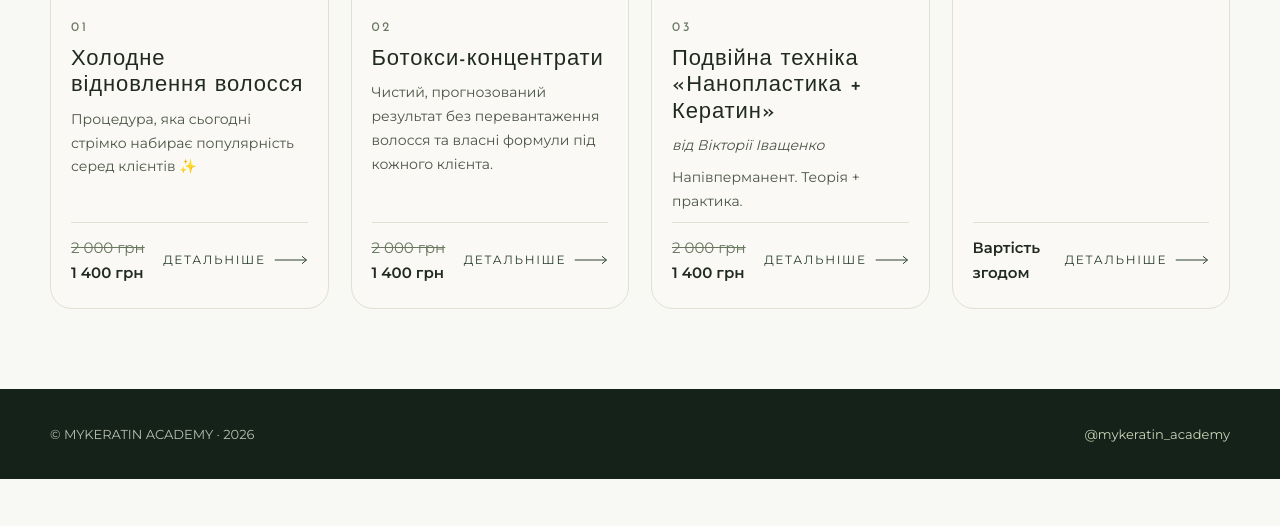
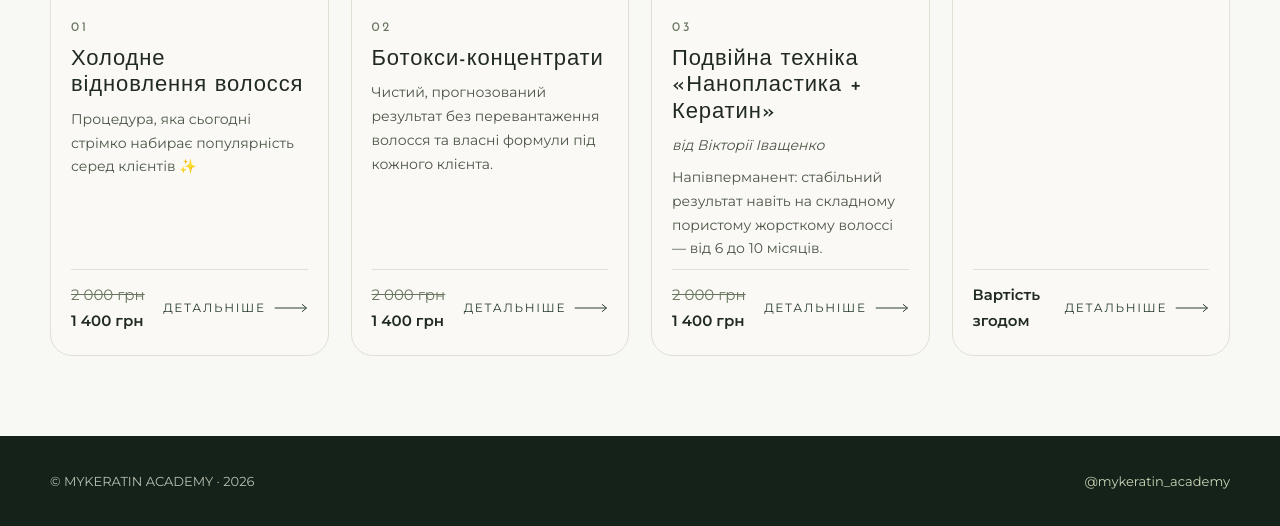
Before and after one commit to mykeratinonline/mykeratinonline.github.io, a plain HTML site: page index.html in a window 1280 px wide. Shown: the part 1397-1923 px from the top of the page. Before the commit the page ends 1876 px from the top, so only its background shows below. Drawn offline with Linux system fonts and the light colour scheme.

Commit message:
Опис курсу «Нанопластика + Кератин»
Co-Authored-By: Claude Opus 5.5 <noreply@anthropic.com>
Claude-Session: https://claude.ai/code/session_01CanYBg5BwC3sWdcUTJvJxE

```diff
--- a/index.html
+++ b/index.html
@@ -240,10 +240,14 @@ const COURSES = [
     id: "nano", status: "preorder", access: "30.11", price: 2000, img: "kurs-3",
     title: "Подвійна техніка «Нанопластика + Кератин»",
     author: "від Вікторії Іващенко",
-    short: "Напівперманент. Теорія + практика.",
-    meta: ["напівперманент", "теорія + практика", "старт 30.11"],
-    intro: ["Подвійна техніка «Нанопластика + Кератин» (напівперманент) від Вікторії Іващенко."],
-    sections: [{ h: "Формат", type: "ticks", items: ["теорія", "практика"] }],
+    short: "Напівперманент: стабільний результат навіть на складному пористому жорсткому волоссі — від 6 до 10 місяців.",
+    meta: ["напівперманент", "теорія + практика", "результат 6–10 міс", "старт 30.11"],
+    intro: ["Ти досі не працюєш з подвійною технікою «Нанопластика + Кератин» в техніці напівперманент?", "Тоді ти втрачаєш можливість:"],
+    sections: [
+      { type: "dots", items: ["отримувати максимально ефективний стабільний результат навіть на складному пористому жорсткому волоссі з першого разу", "працювати індивідуально під кожен тип волосся, а не за одним шаблоном", "працювати з клієнтками, на волоссі яких нанопластика або кератин окремо не дає ідеальної рівності та тривалого результату вирівнювання", "давати клієнтам результат на волоссі від 6 до 10 місяців"] },
+      { h: "На цьому навчанні ми розберемо", type: "dots", items: ["на яке волосся рекомендована подвійна техніка (напівперманент), а на яке вона протипоказана", "як правильно поєднувати нанопластику та кератин, тривалість витримки", "протоколи виконання первинної процедури та корекції (повної та часткової)", "рекомендації щодо підбору складників, температурних режимів", "найпоширеніші помилки майстрів та як їх уникнути", "практично розберемо усі етапи процедури та особливості кожного"] },
+      { h: "Формат", type: "ticks", items: ["теорія", "практика"] },
+    ],
     note: "Купити можна вже зараз — доступ до уроків відкриється 30.11.",
   },
   {
```
